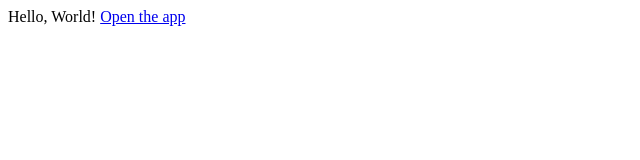
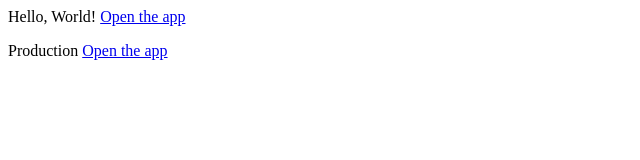
Before and after one commit to HocT-Utilities/AMCustomerTestDeepLink, a plain HTML site: page index.html in a window 1280 px wide. Shown: the whole page, without its empty margins (0-640 px from the left). Drawn offline with Linux system fonts and the light colour scheme.

Commit message:
Update index.html

```diff
--- a/index.html
+++ b/index.html
@@ -12,5 +12,14 @@
 <!--      <p>You will be redirected to the app within 3 seconds, if not click <a href="https://delightful-meadow-0d2b18c03.1.azurestaticapps.net/customer/123">here</a>.</p> -->
 
        <a href="airmeecustomerstaging://test"> Open the app </a>
+
+       <p>
+            Production
+<!--      <p>You will be redirected to the app within 3 seconds, if not click <a href="https://delightful-meadow-0d2b18c03.1.azurestaticapps.net/customer/123">here</a>.</p> -->
+
+       <a href="airmeecustomer://test"> Open the app </a>
+       </p>
    </body>
+
+
 </html>
```
